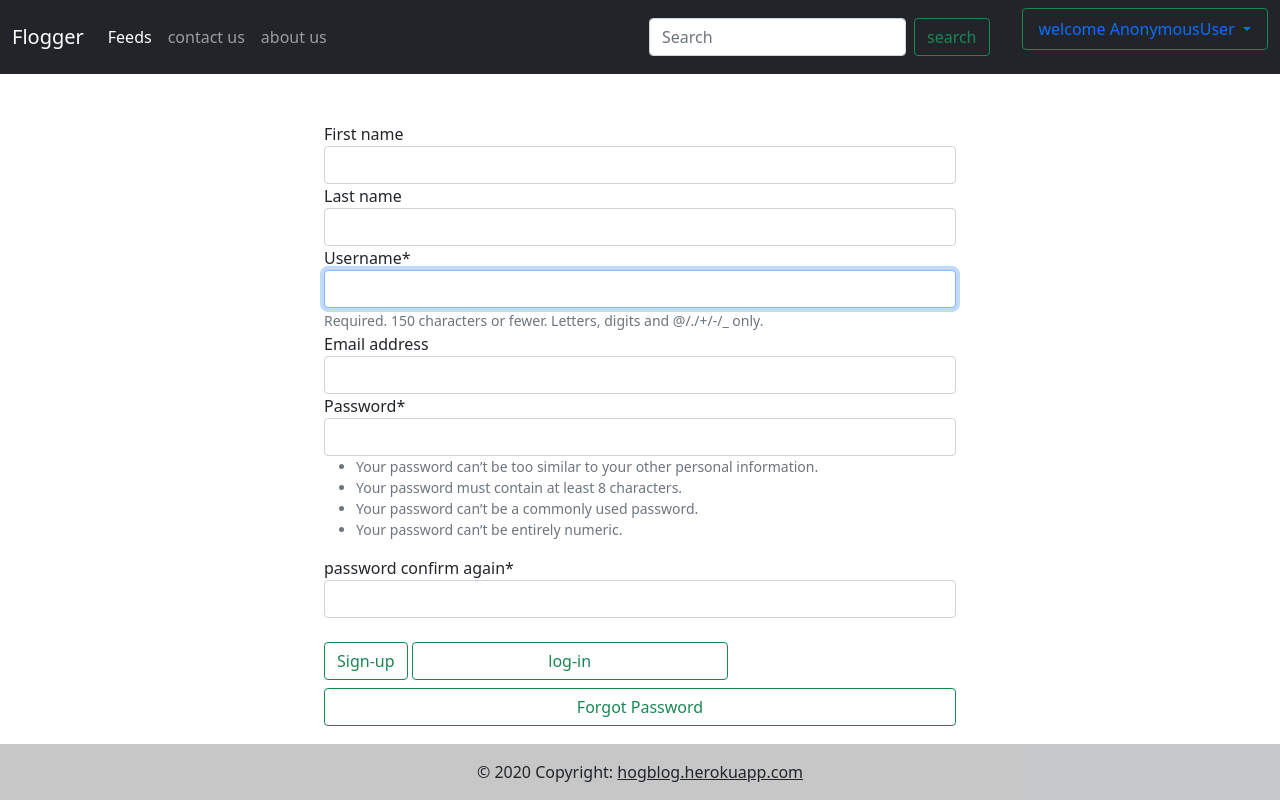
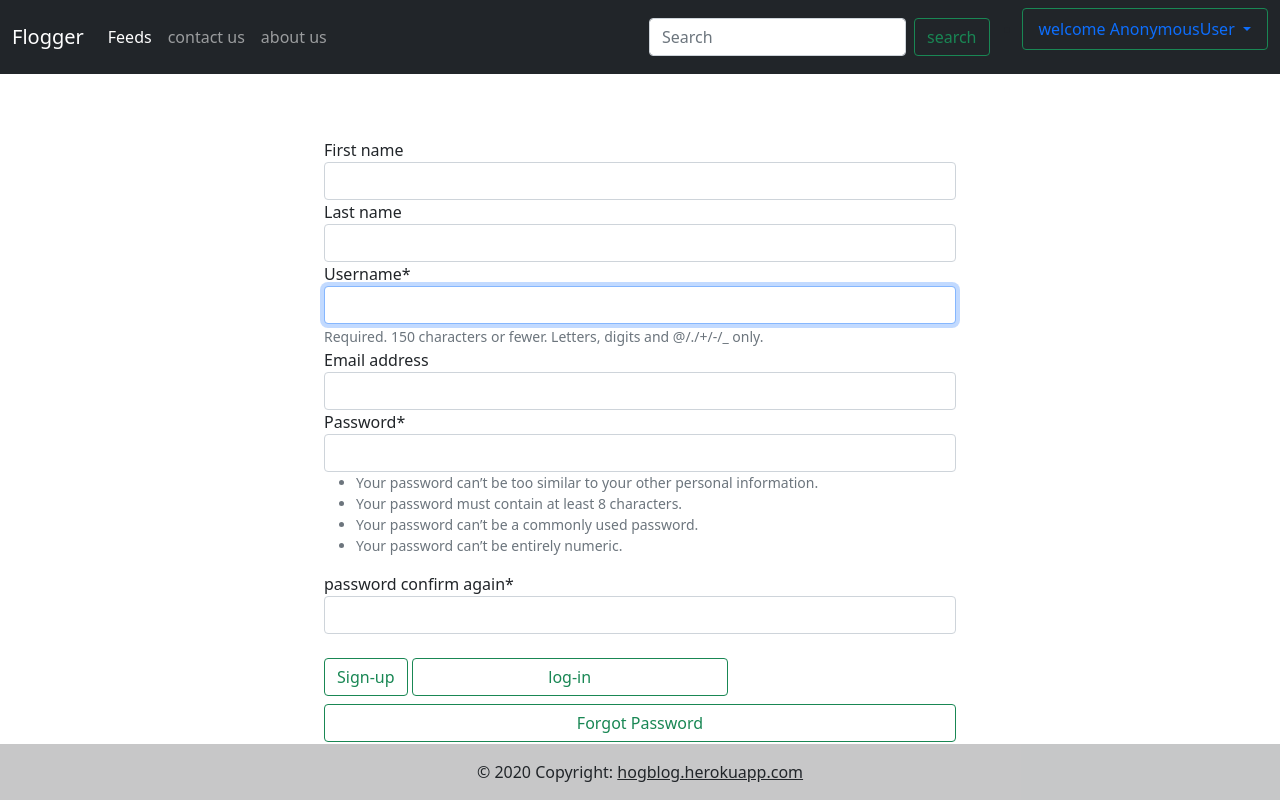
Before and after one commit to kashvats/blogg, a Django app: page /register in a window 1280 px wide. Run offline with Django 3.2, Linux system fonts and the light colour scheme; some libraries are stand-ins or nearby versions.

Commit message:
'commit'

```diff
--- a/templates/user/register.html
+++ b/templates/user/register.html
@@ -8,7 +8,7 @@
             <span {% if a.tags %} class="{{a.tags}}" {% endif %}>{{a}}</span></div>
         {% endfor %}{% endif %}
     </div>
-<form class="row gy-2 gx-3 align-items-center py-5" method="POST">{% csrf_token %}
+<form class="row gy-2 gx-3 align-items-center py-5 my-2" method="POST">{% csrf_token %}
 <div class="mx-auto col-6" style="width: responsive">
 {{bk|crispy}}
 <br><button type="submit" class="btn btn-outline-success row-6" value="submit">Sign-up</button>
```
